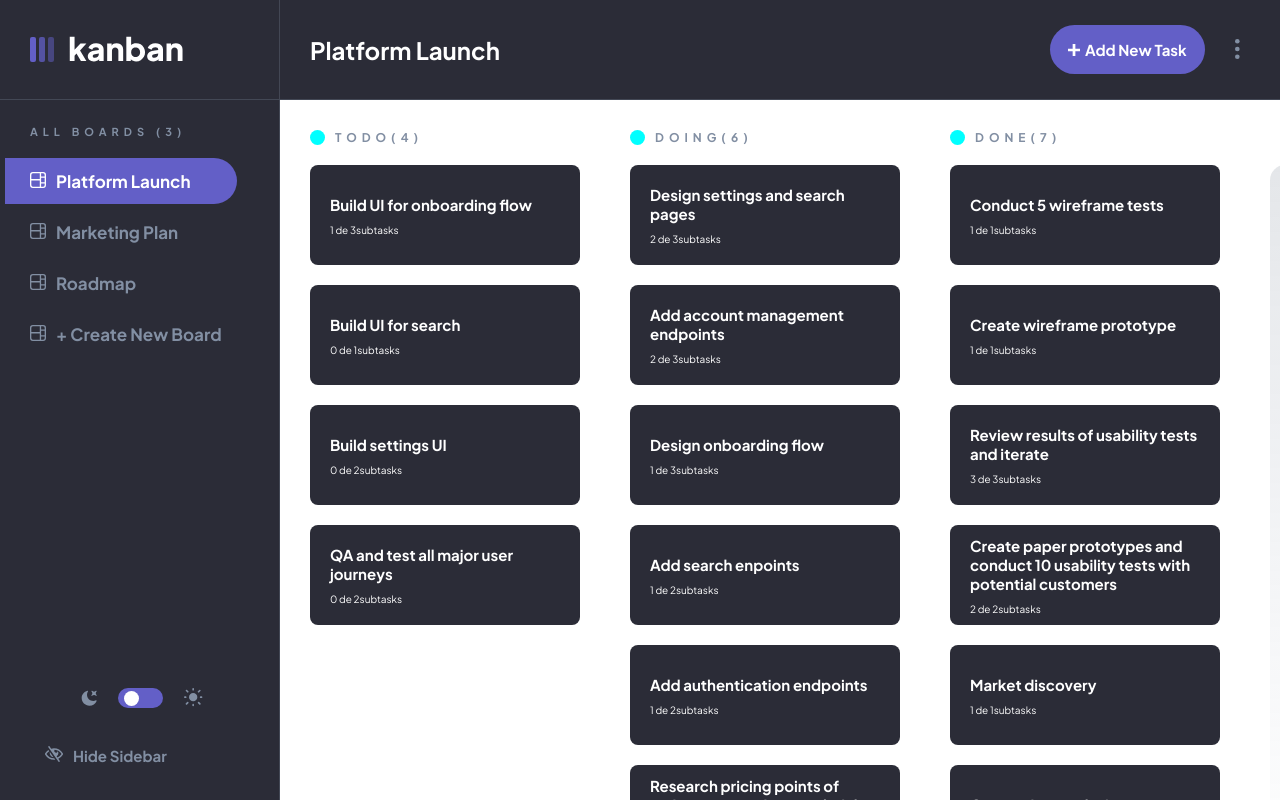
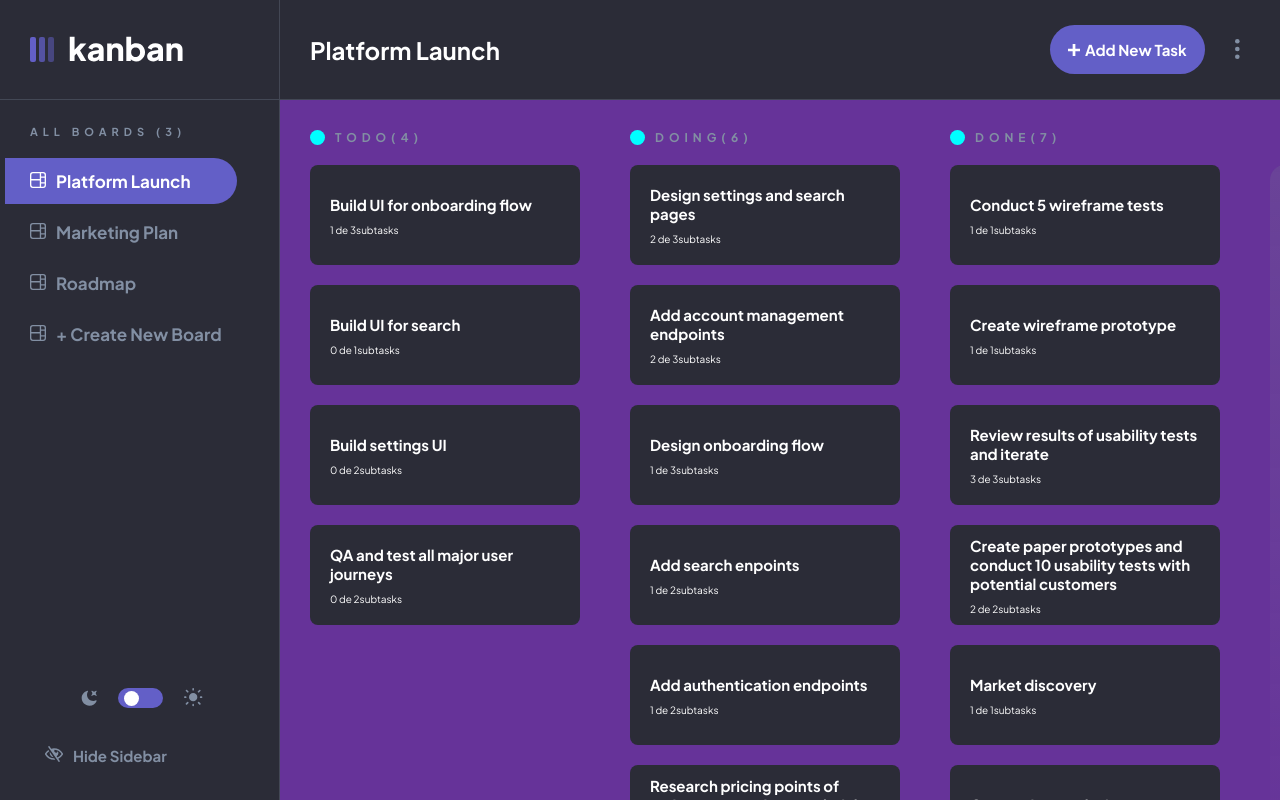
Before and after one commit to Wladimir-Dev/task-management-app, a React (Vite) app: page / in a window 1280 px wide. Built offline with nearby package versions, Linux system fonts and the light colour scheme.

Commit message:
no important

```diff
--- a/package.json
+++ b/package.json
@@ -9,6 +9,7 @@
     "preview": "vite preview"
   },
   "dependencies": {
+    "node": "^19.8.1",
     "react": "^18.2.0",
     "react-dom": "^18.2.0",
     "styled-components": "^5.3.9"
--- a/src/App.css
+++ b/src/App.css
@@ -1,14 +1,14 @@
 .app {
-  min-width: 32rem;
-
-  width: 100%;
   display: flex;
   flex-direction: column;
-  min-height: 100vh;
-  height: 100%;
-  overflow: scroll;
-  background-color: var(--veryDarkGray);
   position: relative;
+  width: 100%;
+  min-width: 32rem;
+  height: 100vh;
+  background-color: rebeccapurple;
+  /* min-height: 100vh; */
+
+  /* background-color: var(--veryDarkGray); */
 
 }
 /* @media only screen and (max-width: 320px) {
--- a/src/index.css
+++ b/src/index.css
@@ -27,10 +27,9 @@
   box-sizing: border-box;
 }
 body {
-  /* min-height: 100vh; */
-  height: 100%;
+  min-height: 100%;
+  height: 100vh;
   width: 100%;
-  /* background-color: var(--veryDarkGray); */
   position: relative;
 }
 
```
Also changed, not shown: 1 other file (tests, documents, lock files or other folders).
